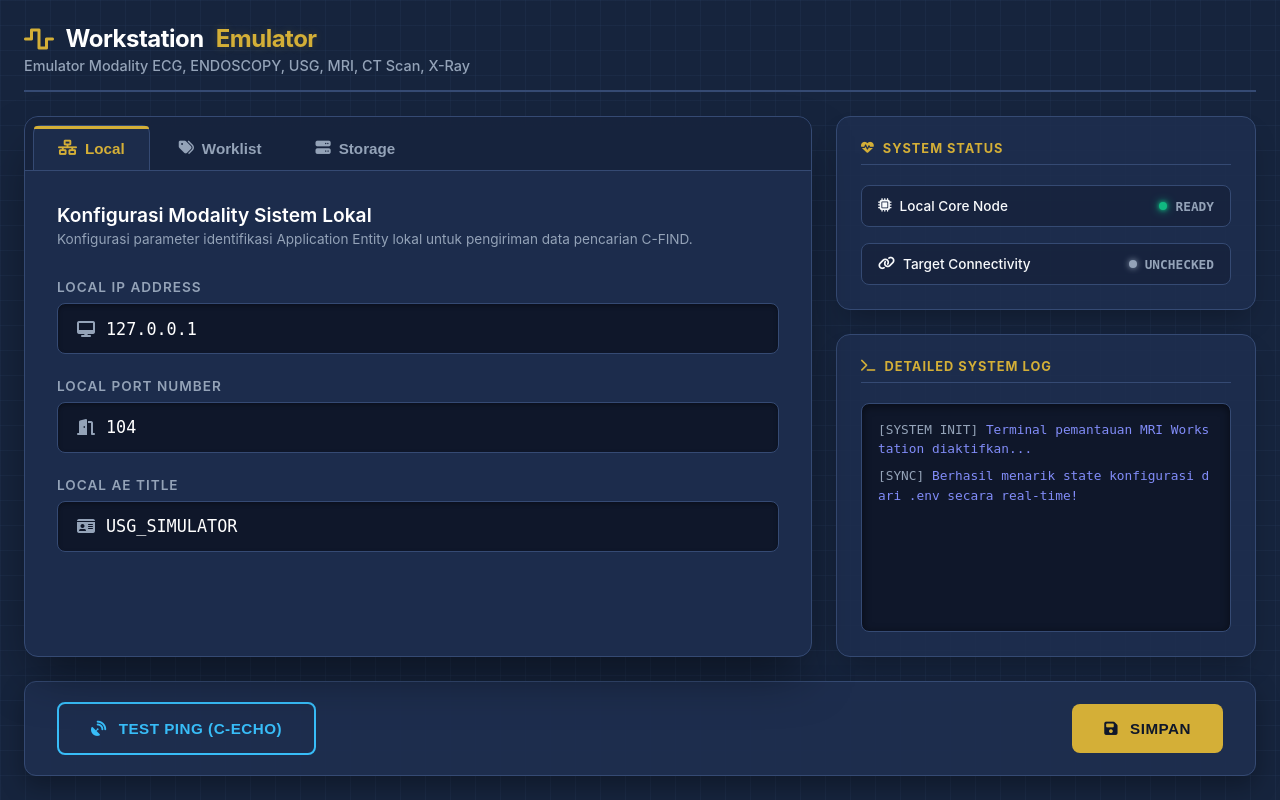
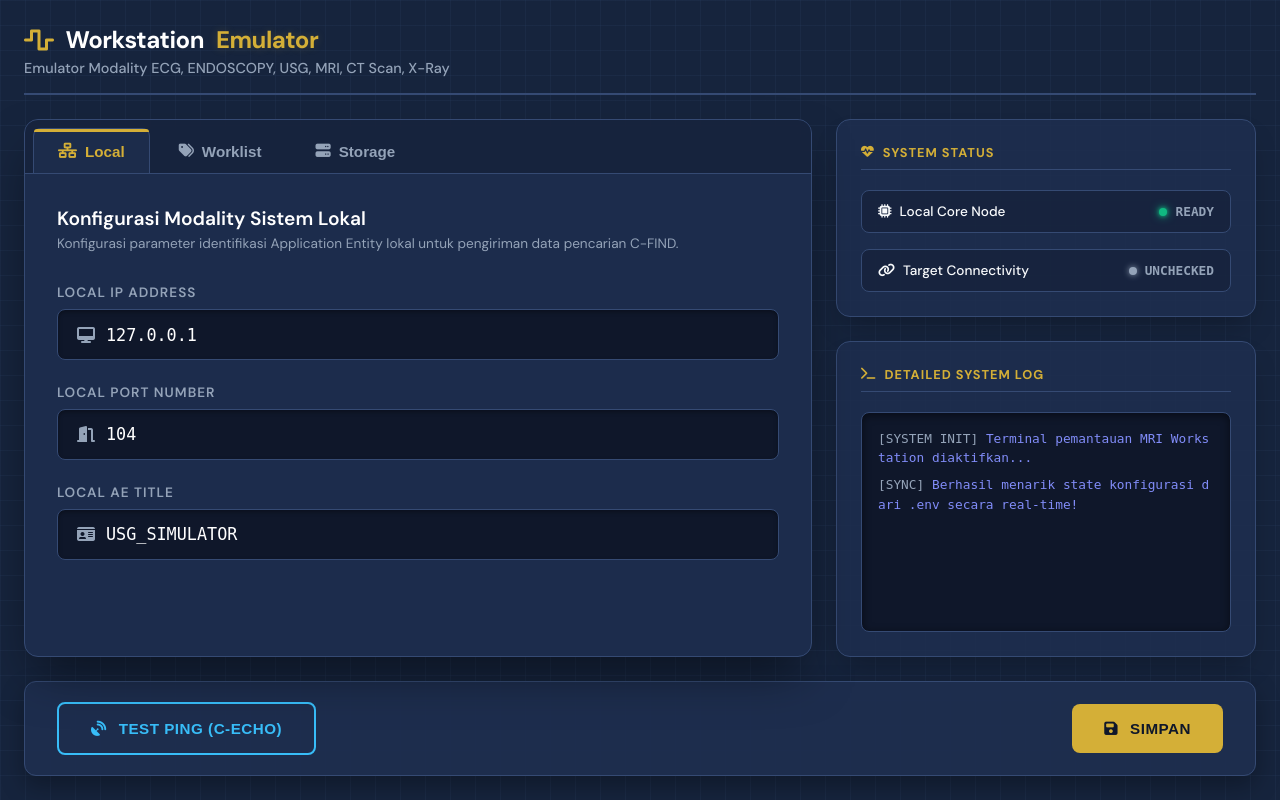
Before and after one commit to henditoha/emulator-modality, a Flask app: page / in a window 1280 px wide. Run offline with Flask 2, Linux system fonts and the light colour scheme.

Commit message:
feat: implement local DM Sans webfont and restrict CSP to self-hosted assets

```diff
--- a/static/css/emulator.css
+++ b/static/css/emulator.css
@@ -1,3 +1,60 @@
+/* Declarasi Webfont Lokal (DM Sans) */
+@font-face {
+    font-family: 'DM Sans';
+    font-style: normal;
+    font-weight: 300;
+    font-display: swap;
+    src: url('../webfonts/dm-sans-v17-latin-300.woff2') format('woff2');
+}
+
+@font-face {
+    font-family: 'DM Sans';
+    font-style: normal;
+    font-weight: 400;
+    font-display: swap;
+    src: url('../webfonts/dm-sans-v17-latin-regular.woff2') format('woff2');
+}
+
+@font-face {
+    font-family: 'DM Sans';
+    font-style: normal;
+    font-weight: 500;
+    font-display: swap;
+    src: url('../webfonts/dm-sans-v17-latin-500.woff2') format('woff2');
+}
+
+@font-face {
+    font-family: 'DM Sans';
+    font-style: normal;
+    font-weight: 600;
+    font-display: swap;
+    src: url('../webfonts/dm-sans-v17-latin-600.woff2') format('woff2');
+}
+
+@font-face {
+    font-family: 'DM Sans';
+    font-style: normal;
+    font-weight: 700;
+    font-display: swap;
+    src: url('../webfonts/dm-sans-v17-latin-700.woff2') format('woff2');
+}
+
+@font-face {
+    font-family: 'DM Sans';
+    font-style: normal;
+    font-weight: 800;
+    font-display: swap;
+    src: url('../webfonts/dm-sans-v17-latin-800.woff2') format('woff2');
+}
+
+@font-face {
+    font-family: 'DM Sans';
+    font-style: normal;
+    font-weight: 900;
+    font-display: swap;
+    src: url('../webfonts/dm-sans-v17-latin-900.woff2') format('woff2');
+}
+
 :root {
     --bg-workspace: #16243d;
     --panel-bg: rgba(30, 46, 79, 0.85);
@@ -14,7 +71,7 @@
 * { box-sizing: border-box; margin: 0; padding: 0; }
 
 body {
-    font-family: 'Inter', sans-serif;
+    font-family: 'DM Sans', sans-serif;
     background-color: var(--bg-workspace);
     background-image:
         linear-gradient(rgba(53, 74, 115, 0.15) 1px, transparent 1px),
--- a/templates/emulator.html
+++ b/templates/emulator.html
@@ -7,15 +7,14 @@
     <meta http-equiv="Content-Security-Policy" content="upgrade-insecure-requests">
     <meta http-equiv="Content-Security-Policy" content="
         default-src 'self';
-        script-src 'self' 'unsafe-inline' 'unsafe-eval' https://cdnjs.cloudflare.com;
-        style-src 'self' 'unsafe-inline' https://cdnjs.cloudflare.com https://fonts.googleapis.com;
-        font-src 'self' https://cdnjs.cloudflare.com https://fonts.gstatic.com;
+        script-src 'self' 'unsafe-inline' 'unsafe-eval';
+        style-src 'self' 'unsafe-inline';
+        font-src 'self' data:;
         img-src 'self' data: blob:;
         connect-src 'self';">
 
     <!-- Link ke library eksternal dan CSS yang sudah dipisah -->
     <link rel="stylesheet" href="{{ url_for('static', filename='css/all.min.css') }}">
-    <link rel="stylesheet" href="{{ url_for('static', filename='css/navbar.css') }}">
     <link rel="stylesheet" href="{{ url_for('static', filename='css/emulator.css') }}">
 </head>
 <body>
```
